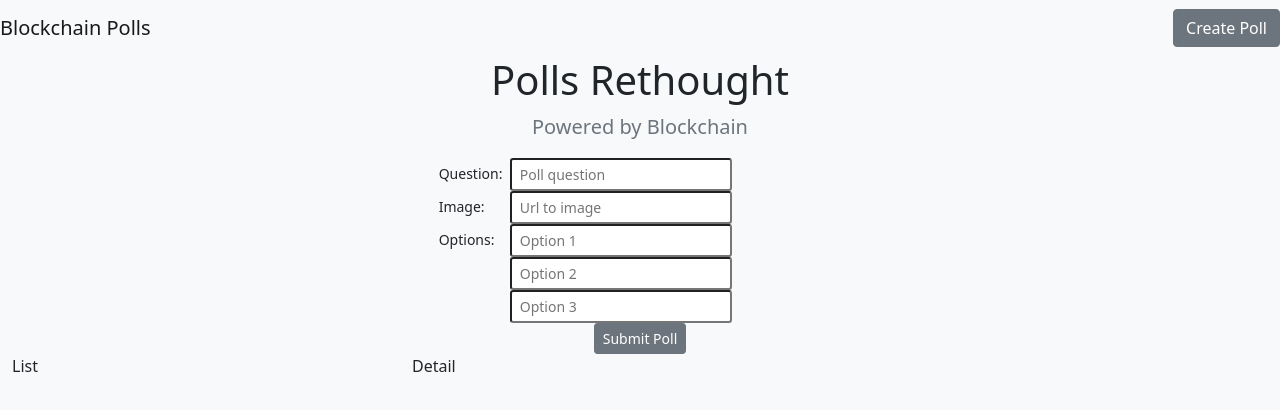
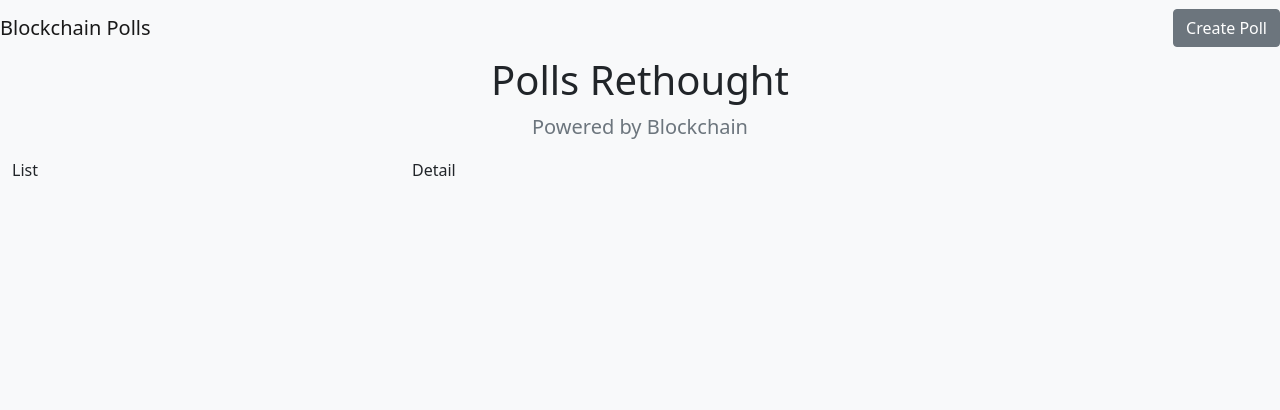
Before and after one commit to joneskj55/blockchain-poll, an Angular app: page / in a window 1280 px wide. Shown: the top 410 px of the page. Built offline with nearby package versions, Linux system fonts and the light colour scheme.

Commit message:
add poll-create logic

```diff
--- a/src/app/app.component.html
+++ b/src/app/app.component.html
@@ -1,6 +1,12 @@
 <nav class="navbar navbar-light bg-light">
   <a class="navbar-brand mr-auto" href="#">Blockchain Polls</a>
-  <button type="button" class="btn btn-secondary">Create Poll</button>
+  <button
+    type="button"
+    class="btn btn-secondary"
+    (click)="showForm = !showForm"
+  >
+    Create Poll
+  </button>
 </nav>
 
 <section class="jumbotron bg-light text-center">
@@ -8,7 +14,7 @@
   <p class="lead text-muted">Powered by Blockchain</p>
 </section>
 
-<app-poll-create></app-poll-create>
+<app-poll-create *ngIf="showForm"></app-poll-create>
 
 <div class="d-flex">
   <div class="container poll-list">List</div>
--- a/src/app/app.component.ts
+++ b/src/app/app.component.ts
@@ -3,8 +3,8 @@ import { Component } from '@angular/core';
 @Component({
   selector: 'app-root',
   templateUrl: './app.component.html',
-  styleUrls: ['./app.component.scss']
+  styleUrls: ['./app.component.scss'],
 })
 export class AppComponent {
-  title = 'blockchain-poll';
+  showForm = false;
 }
--- a/src/app/app.module.ts
+++ b/src/app/app.module.ts
@@ -3,6 +3,7 @@ import { BrowserModule } from '@angular/platform-browser';
 
 import { AppComponent } from './app.component';
 import { PollCreateComponent } from './poll-create/poll-create.component';
+import {FormsModule, ReactiveFormsModule} from "@angular/forms";
 
 @NgModule({
   declarations: [
@@ -10,7 +11,7 @@ import { PollCreateComponent } from './poll-create/poll-create.component';
     PollCreateComponent
   ],
   imports: [
-    BrowserModule
+    BrowserModule, FormsModule, ReactiveFormsModule
   ],
   providers: [],
   bootstrap: [AppComponent]
--- a/src/app/poll-create/poll-create.component.html
+++ b/src/app/poll-create/poll-create.component.html
@@ -1,35 +1,64 @@
-<form class="container col-sm-4">
+<form
+  [formGroup]="pollForm"
+  (ngSubmit)="submitForm()"
+  class="container col-sm-4"
+>
   <div class="form-group row">
     <label class="col-sm-2 col-form-label col-form-label-sm"> Question: </label>
     <div class="col-sm-8">
-      <input type="text" class="form-control-sm" placeholder="Poll question" />
+      <input
+        formControlName="question"
+        type="text"
+        class="form-control-sm"
+        placeholder="Poll question"
+      />
     </div>
   </div>
 
   <div class="form-group row">
     <label class="col-sm-2 col-form-label col-form-label-sm"> Image: </label>
     <div class="col-sm-8">
-      <input type="text" class="form-control-sm" placeholder="Url to image" />
+      <input
+        formControlName="image"
+        type="text"
+        class="form-control-sm"
+        placeholder="Url to image"
+      />
     </div>
   </div>
 
   <div class="form-group row">
     <label class="col-sm-2 col-form-label col-form-label-sm"> Options: </label>
     <div class="col-sm-8">
-      <input type="text" class="form-control-sm" placeholder="Option 1" />
+      <input
+        formControlName="op1"
+        type="text"
+        class="form-control-sm"
+        placeholder="Option 1"
+      />
     </div>
   </div>
 
   <div class="form-group row">
     <label class="col-sm-2 col-form-label col-form-label-sm"> </label>
     <div class="col-sm-8">
-      <input type="text" class="form-control-sm" placeholder="Option 2" />
+      <input
+        formControlName="op2"
+        type="text"
+        class="form-control-sm"
+        placeholder="Option 2"
+      />
     </div>
   </div>
   <div class="form-group row">
     <label class="col-sm-2 col-form-label col-form-label-sm"> </label>
     <div class="col-sm-8">
-      <input type="text" class="form-control-sm" placeholder="Option 3" />
+      <input
+        formControlName="op3"
+        type="text"
+        class="form-control-sm"
+        placeholder="Option 3"
+      />
     </div>
   </div>
 
--- a/src/app/poll-create/poll-create.component.ts
+++ b/src/app/poll-create/poll-create.component.ts
@@ -1,15 +1,25 @@
 import { Component, OnInit } from '@angular/core';
+import { FormBuilder, FormGroup, Validators } from '@angular/forms';
 
 @Component({
   selector: 'app-poll-create',
   templateUrl: './poll-create.component.html',
-  styleUrls: ['./poll-create.component.scss']
+  styleUrls: ['./poll-create.component.scss'],
 })
-export class PollCreateComponent implements OnInit {
+export class PollCreateComponent {
+  pollForm: FormGroup;
 
-  constructor() { }
-
-  ngOnInit(): void {
+  constructor(private fb: FormBuilder) {
+    this.pollForm = this.fb.group({
+      question: this.fb.control('', [Validators.required]),
+      image: this.fb.control(''),
+      op1: this.fb.control(''),
+      op2: this.fb.control(''),
+      op3: this.fb.control(''),
+    });
   }
 
+  submitForm() {
+    console.log(this.pollForm.value);
+  }
 }
```
